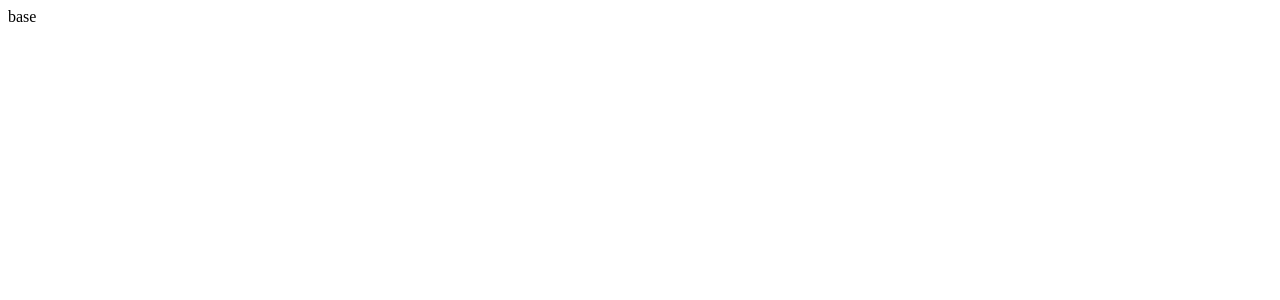
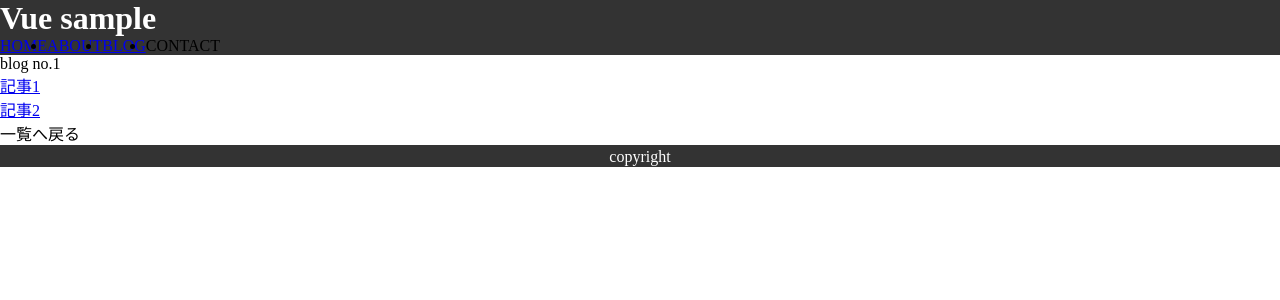
Before and after one commit to stk-12/vue-cli-sample, a Vue app: page /blog/1 in a window 1280 px wide. Shown: the top 300 px of the page. Built offline with nearby package versions, Linux system fonts and the light colour scheme.

Commit message:
vue-router追加

```diff
--- a/package.json
+++ b/package.json
@@ -18,6 +18,9 @@
     "babel-eslint": "^10.0.3",
     "eslint": "^5.16.0",
     "eslint-plugin-vue": "^5.0.0",
+    "node-sass": "^4.13.0",
+    "sass-loader": "^8.0.0",
+    "vue-router": "^3.1.3",
     "vue-template-compiler": "^2.6.10"
   },
   "eslintConfig": {
--- a/src/App.vue
+++ b/src/App.vue
@@ -1,16 +1,22 @@
 <template>
   <div id="app">
-    base
+    <Header></Header>
+    <div class="contents">
+      <router-view></router-view>
+    </div>
+    <Footer></Footer>
   </div>
 </template>
 
 <script>
-
 export default {
   name: 'app'
 }
 </script>
 
 <style>
-
+* {
+  margin: 0;
+  padding: 0;
+}
 </style>
--- a/src/components/modules/Footer.vue
+++ b/src/components/modules/Footer.vue
@@ -0,0 +1,14 @@
+<template>
+    <footer class="footer">
+        <small>copyright</small>
+    </footer>
+</template>
+
+<style lang="scss" scoped>
+    .footer {
+        text-align: center;
+        background: #333;
+        color: #fff;
+        font-size: 1.2rem;
+    }
+</style>
--- a/src/components/modules/Header.vue
+++ b/src/components/modules/Header.vue
@@ -1,7 +1,36 @@
 <template>
-
+    <header class="header">
+        <h1>Vue sample</h1>
+        <nav class="gnav">
+            <ul>
+                <li><router-link to="/" active-class="active" exact>HOME</router-link></li>
+                <li><router-link to="/about" active-class="active">ABOUT</router-link></li>
+                <li><router-link to="/blog" active-class="active">BLOG</router-link></li>
+                <li>CONTACT</li>
+            </ul>
+        </nav>
+    </header>
 </template>
 
 <script>
+export default {
 
+}
 </script>
+
+<style lang="scss" scoped>
+    .header {
+        background: #333;
+        h1 {
+            color: #fff;
+        }
+        .gnav {
+            ul {
+                display: flex;
+            }
+            li {
+
+            }
+        }
+    }
+</style>
--- /dev/null
+++ b/src/components/pages/about/About.vue
@@ -0,0 +1,3 @@
+<template>
+    <p>About</p>
+</template>
--- /dev/null
+++ b/src/components/pages/blog/Blog.vue
@@ -0,0 +1,13 @@
+<template>
+    <div>
+        <h3>BLOG</h3>
+        <ul>
+            <li><router-link to="/blog/1">記事1</router-link></li>
+            <li><router-link to="/blog/2">記事2</router-link></li>
+        </ul>
+    </div>
+</template>
+
+<script>
+
+</script>
--- /dev/null
+++ b/src/components/pages/blog/BlogDetail.vue
@@ -0,0 +1,23 @@
+<template>
+    <div>
+        <p>blog no.{{ id }}</p>
+
+        <ul>
+            <li><router-link to="/blog/1">記事1</router-link></li>
+            <li><router-link to="/blog/2">記事2</router-link></li>
+        </ul>
+
+        <p @click="toList">一覧へ戻る</p>
+    </div>
+</template>
+
+<script>
+    export default {
+        props: ["id"],
+        methods: {
+            toList() {
+                this.$router.push({ path: "../blog" });
+            }
+        }
+    }
+</script>
--- a/src/components/pages/top/Top.vue
+++ b/src/components/pages/top/Top.vue
@@ -1,5 +1,5 @@
 <template>
-
+    <p>TOP</p>
 </template>
 
 <script>
--- /dev/null
+++ b/src/router/router.js
@@ -0,0 +1,31 @@
+import Vue from 'vue';
+import Router from 'vue-router';
+import Top from '../components/pages/top/Top.vue';
+import About from '../components/pages/about/About.vue';
+import Blog from '../components/pages/blog/Blog.vue';
+import BlogDetail from '../components/pages/blog/BlogDetail.vue';
+
+Vue.use(Router)
+
+export default new Router({
+  mode: "history",
+  routes: [
+    {
+      path: "/",
+      component: Top
+    },
+    {
+      path: "/about",
+      component: About
+    },
+    {
+      path: "/blog",
+      component: Blog
+    },
+    {
+      path: "/blog/:id",
+      component: BlogDetail,
+      props: true
+    }
+  ]
+});
```
Also changed, not shown: src/main.js (+9 -2 lines), 1 other file (tests, documents, lock files or other folders).
